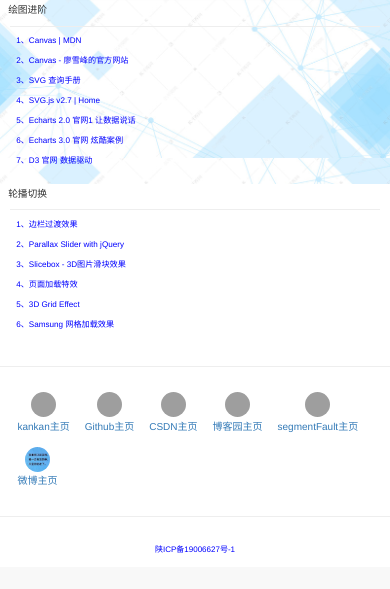
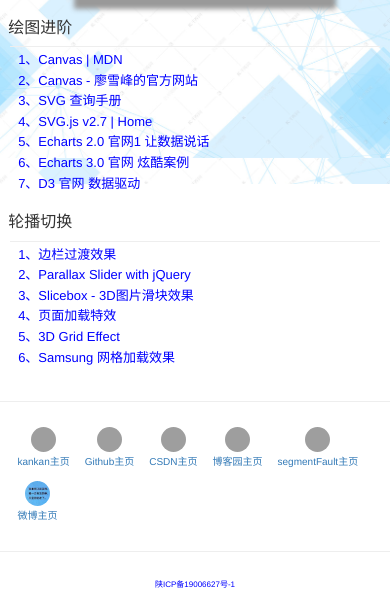
Before and after one commit to kankanol1/kankanol1.github.io, a PHP site: page / in a window 390 px wide. Shown: the part 816-1405 px from the top of the page. Before the commit the page ends 1369 px from the top, so only its background shows below. Run offline with PHP 8.4, Linux system fonts and the light colour scheme; style sheets or scripts are compiled from the project's sources; grey boxes are pictures that could not be loaded.

Commit message:
冰原狼

```diff
--- a/css/index.css
+++ b/css/index.css
@@ -256,13 +251,13 @@
   }
   .box .drawP h2,
   .box .lun h2 {
-    font-size: 0.75rem;
+    font-size: 1.23076923rem;
   }
   .box .drawP ul li a,
   .box .lun ul li a {
-    padding: 0.3125rem 0.625rem;
+    padding: 0.38461538rem 0.76923077rem;
     color: blue;
-    font-size: 0.625rem;
+    font-size: 1rem;
   }
   .bei {
     text-align: center;
--- a/css/index.less
+++ b/css/index.less
@@ -239,6 +239,8 @@
     }
 
   }
+
+
   .box {
     padding: 70/@w 20/@w 10/@w;
     width: 100%;
@@ -246,38 +248,35 @@
     hr{
       margin: 2px;
     }
+
     .phone,
     .pc {
-      width: 100%;
       h2 {
-        font-size: 24/@w;
-        text-align: center;
+        font-size: 32/@wp;
       }
       ul {
         li {
           display: inline-block;
-          padding: 10/@w 20/@w;
+          padding: 10/@wp 20/@wp;
           a {
             text-align: center;
             display: block;
-            padding: 10/@w;
-            box-shadow: 2/@w 2/@w 10/@w #C0C0C0;
+            padding: 10/@wp;
+            box-shadow: 2/@wp 2/@wp 10/@wp #C0C0C0;
             img {
-              height: 50/@w;
-              width: 50/@w;
+              height: 70/@wp;
+              width: 70/@wp;
               border-radius: 50%;
-              border: 1/@w solid pink;
+              border: 1/@wp solid pink;
             }
             span {
               display: block;
-              padding: 5/@w;
-              font-size: 20/@w;
+              padding: 5/@wp;
+              font-size: 26/@wp;
             }
           }
         }
       }
-
-
       .pcA{
         display: block;
         margin:  0 auto;
@@ -287,24 +286,24 @@
           width: 100%;
         }
       }
-
     }
     .drawP,
     .lun {
       h2 {
-        font-size: 24/@w;
+        font-size: 32/@wp;
       }
       ul {
         li {
           a {
-            padding: 10/@w 20/@w;
+            padding: 10/@wp 20/@wp;
             color: blue;
-            font-size: 20/@w;
+            font-size: 26/@wp;
           }
         }
       }
     }
   }
+
 
   .bei {
     text-align: center;
```
Also changed, not shown: other parts of css/index.css (+9 -14 lines).
